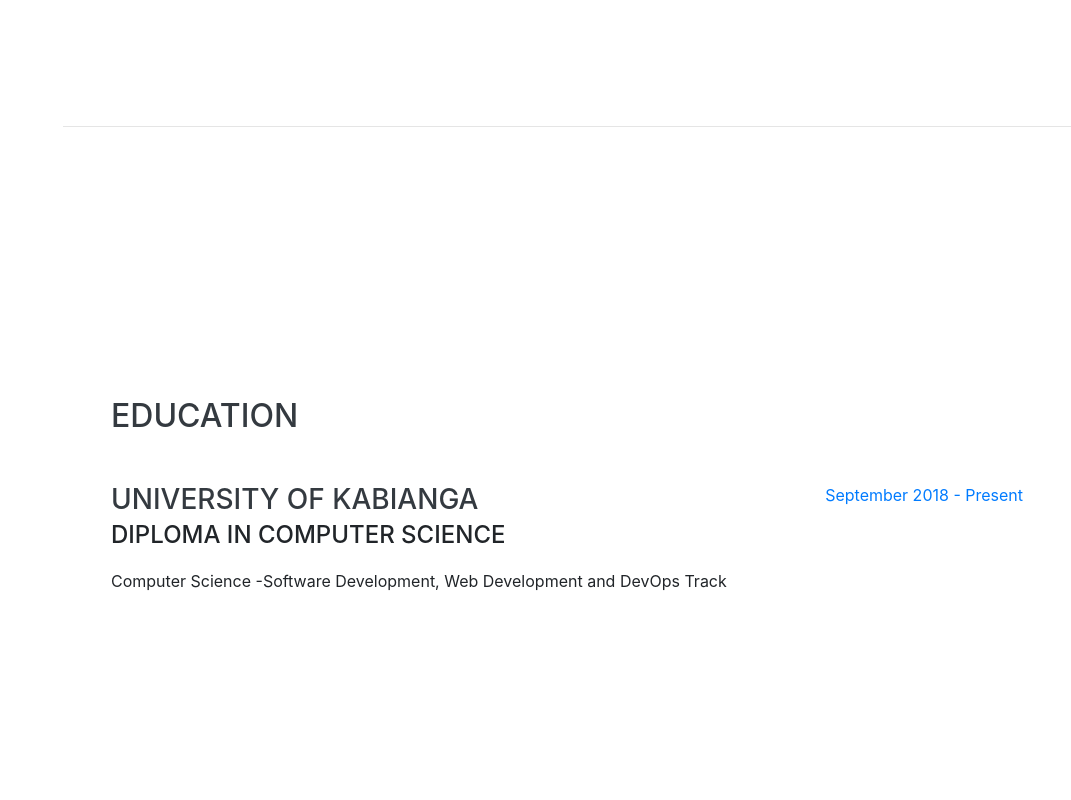
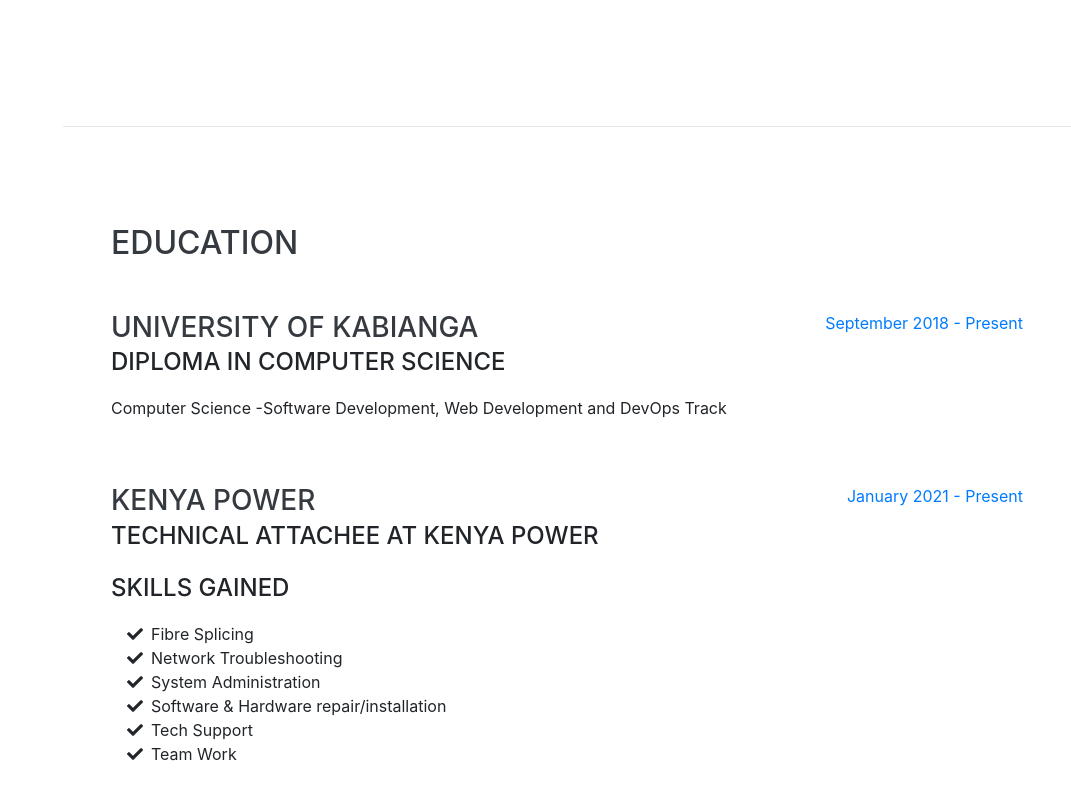
Before and after one commit to kizitoomoit/Kizitoomoit.github.io, a website with bundled scripts: page index.html in a window 1280 px wide. Shown: the part 1475-2275 px from the top of the page, without its empty margins (209-1280 px from the left). Built offline with nearby package versions, Linux system fonts and the light colour scheme; a web font is replaced by a local one.

Commit message:
Updated the attachment detials

```diff
--- a/index.html
+++ b/index.html
@@ -123,7 +123,7 @@
           <div class="resume-content">
             <h3 class="mb-0">Senior Web Developer</h3>
             <div class="subheading mb-3">Mation Tutorials</div>
-            <p>Helped to bring their Animation business to the technology world by developing for them a static website.</p>
+            <p>Helped to bring their Animation business to the technology world by developing for them a dynamic website.</p>
           </div>
           <div class="resume-date text-md-right">
             <span class="text-primary">March 2019 - Present</span>
@@ -165,7 +165,44 @@
             <span class="text-primary">September 2018 - Present</span>
           </div>
         </div>
+        <div class="resume-item d-flex flex-column flex-md-row justify-content-between mb-5">
+          <div class="resume-content">
+            <h3 class="mb-0">Kenya Power</h3>
+            <div class="subheading mb-3">Technical Attachee at Kenya Power</div>
+            <div class="subheading mb-3">Skills Gained</div>
+            <ul class="fa-ul mb-0">
+              <li>
+                <i class="fa-li fa fa-check"></i>
+                 Fibre Splicing</li>
+              <li>
+               <li>
+                 <i class="fa-li fa fa-check"></i>
+                 Network Troubleshooting
+               </li>
+              <li>
+                <i class="fa-li fa fa-check"></i>
+                System Administration
+              </li>
+              <li>
+                <i class="fa-li fa fa-check"></i>
+                Software &amp; Hardware repair/installation
+              </li>
+              <li>
+                <i class="fa-li fa fa-check"></i>
+                Tech Support
+              </li>
+              <li>
+                <i class="fa-li fa fa-check"></i>
+                Team Work
+              </li>
+             </ul>
 
+
+            <p></p>
+          </div>
+          <div class="resume-date text-md-right">
+            <span class="text-primary">January 2021 - Present</span>
+          </div>
       </div>
     </section>
 
```
